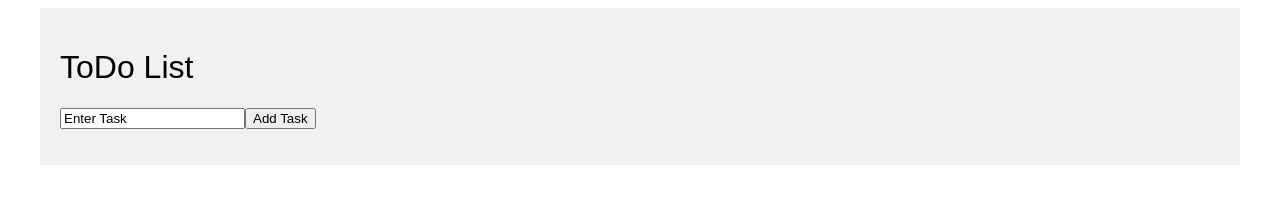
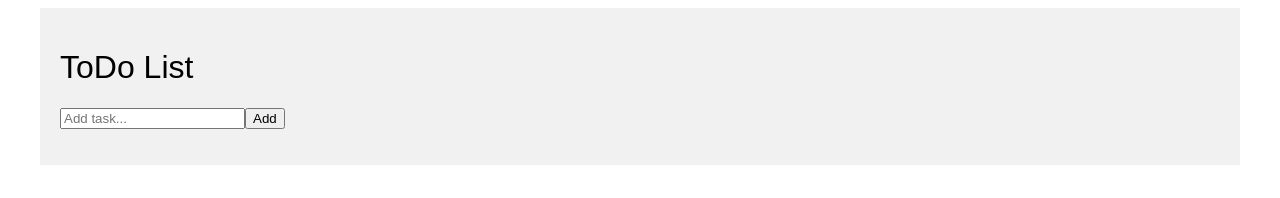
Before and after one commit to AndriiIladii/ToDo_List__redux, a React app: page / in a window 1280 px wide. Shown: the top 198 px of the page. Built offline with nearby package versions, Linux system fonts and the light colour scheme; a web font is replaced by a local one.

Commit message:
new Todo

```diff
--- a/src/components/ToDo.jsx
+++ b/src/components/ToDo.jsx
@@ -1,34 +1,50 @@
-import React, { useState, useRef } from "react";
-
-import * as styles from "./ToDo.module.css";
+import React, { useState } from "react";
 
 const App = () => {
-  const inputRef = useRef();
-  const [tasks, setTask] = useState([]);
+  const [todo, setTodo] = useState("");
+  const [task, setTask] = useState([]);
+
+  function handleInput(event) {
+    setTodo(event.target.value);
+  }
 
   function addTask() {
-    if (inputRef.current.value !== "") {
-      setTask([...tasks, inputRef.current.value]);
+    if (todo.trim() !== "") {
+      const newTask = {
+        id: Date.now(),
+        value: todo,
+        status: false,
+      };
+      const updateTasks = [...task, newTask];
+      setTask(updateTasks);
     }
   }
 
-  function deleteTask(task) {
-    const updateTask = tasks.filter((_, index) => index !== task);
+  function deleteTask(id) {
+    const updateTask = task.filter((item) => item.id !== id);
     setTask(updateTask);
   }
 
   return (
     <div>
-      <input type="text" defaultValue="Enter Task" ref={inputRef} />
-      <button onClick={addTask}>Add Task</button>
-      <ol>
-        {tasks.map((item, index) => (
-          <li key={index}>
-            <p>{item}</p>
-            <button onClick={() => deleteTask(index)}>Delete</button>
-          </li>
-        ))}
-      </ol>
+      <input
+        type="text"
+        value={todo}
+        placeholder="Add task..."
+        onChange={handleInput}
+      />
+      <button onClick={addTask}>Add</button>
+      <div>
+        <ol>
+          {task.map((item) => (
+            <li key={item.id}>
+              <p>{item.value}</p>
+
+              <button onClick={() => deleteTask(item.id)}>DeleteTask</button>
+            </li>
+          ))}
+        </ol>
+      </div>
     </div>
   );
 };
--- a/src/components/ToDo.module.css
+++ /dev/null
@@ -1,3 +0,0 @@
-ol {
-  padding-left: 15px;
-}
```
